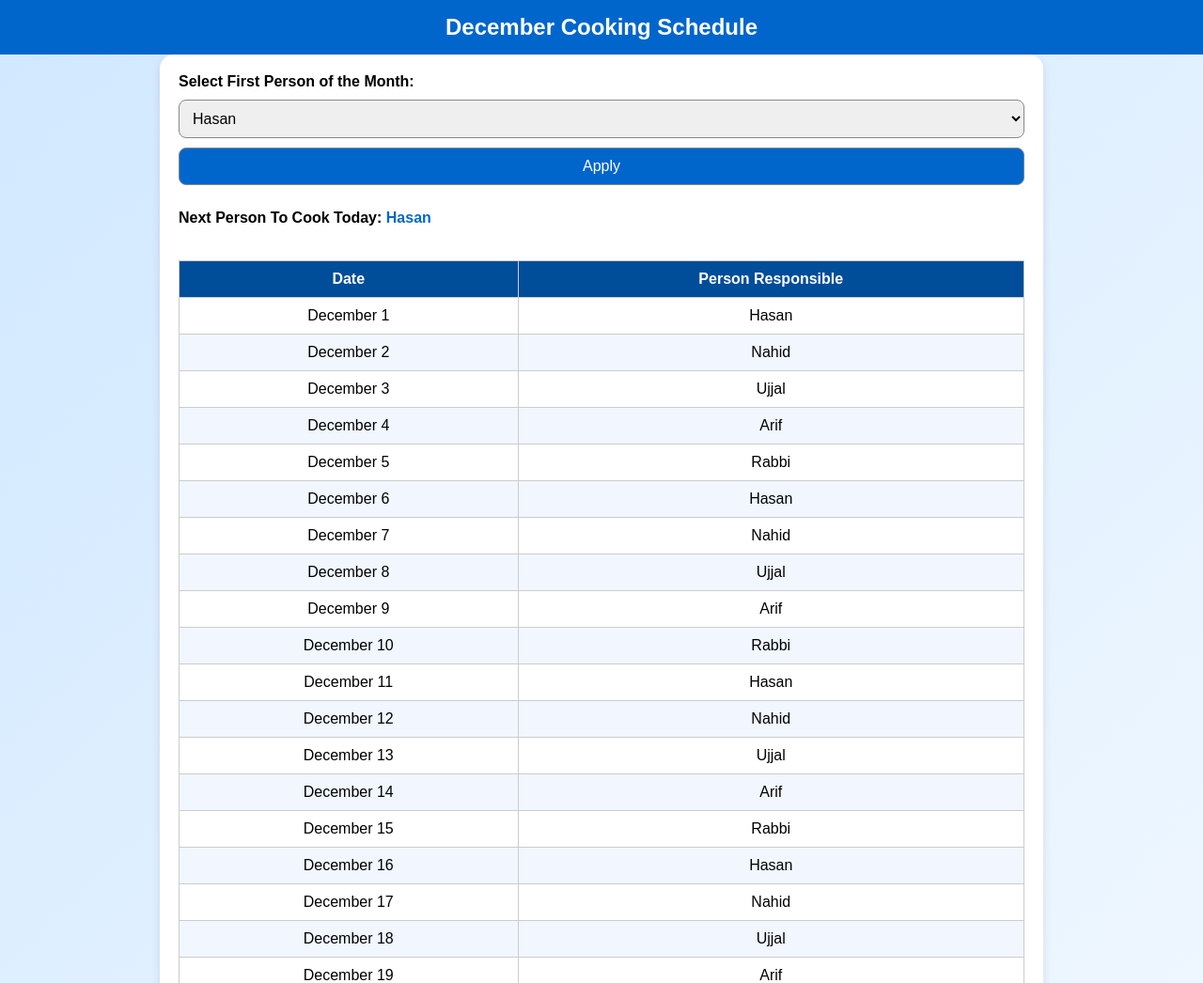
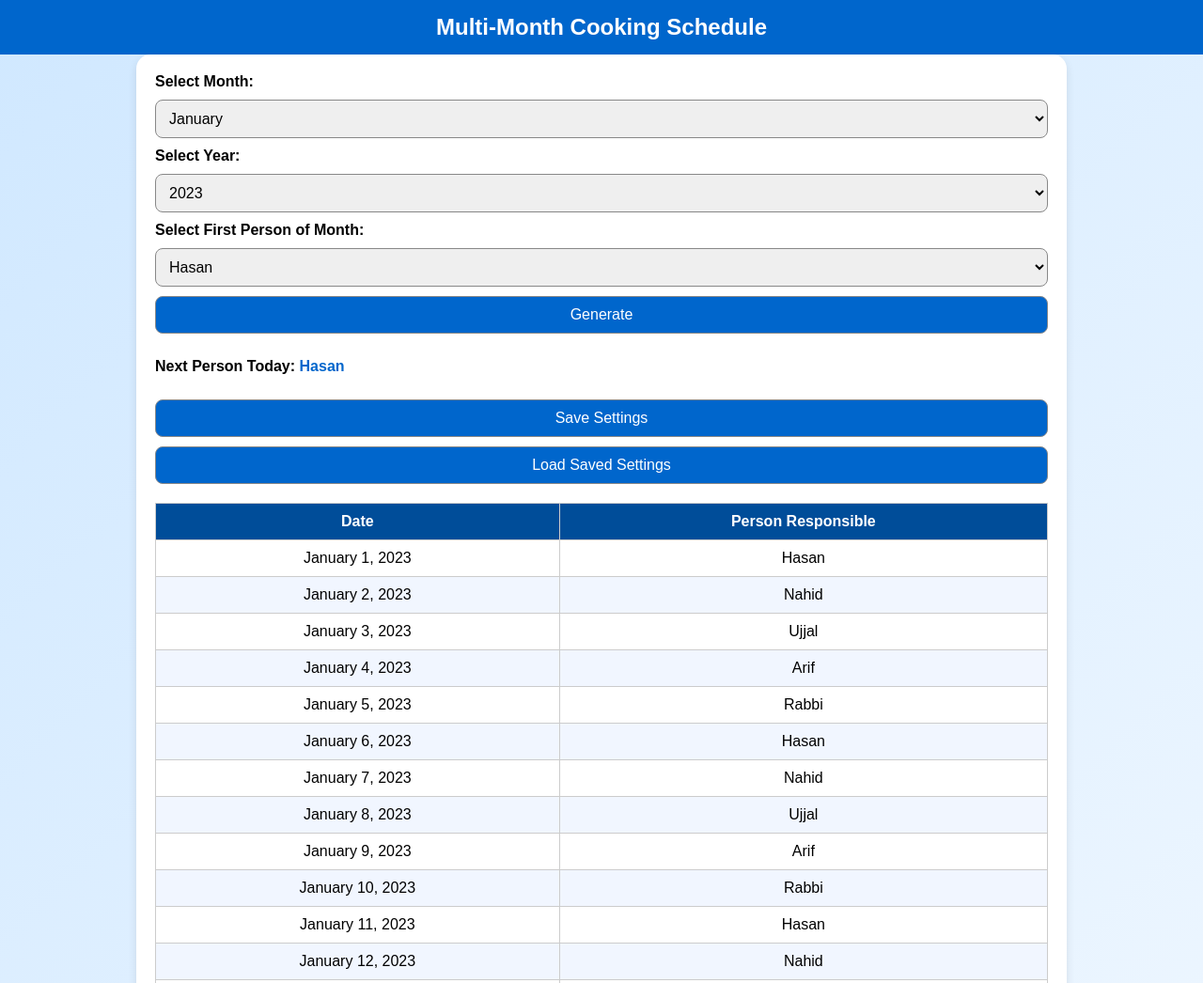
Before and after one commit to Rabbislmqtr/Cookingschedule, a plain HTML site: page index.html in a window 1280 px wide. Shown: the top 1046 px of the page at 94% size. Drawn offline with Linux system fonts and the light colour scheme.

Commit message:
Update cooking schedule page for multi-month support

```diff
--- a/index.html
+++ b/index.html
@@ -3,20 +3,14 @@
 <head>
     <meta charset="UTF-8" />
     <meta name="viewport" content="width=device-width, initial-scale=1.0" />
-    <title>December Cooking Schedule</title>
+    <title>Cooking Schedule Multi-Month</title>
     <style>
         body {
             font-family: Arial, sans-serif;
             background: linear-gradient(135deg, #d0e8ff, #f5faff);
             margin: 0;
             padding: 0;
-            animation: fadein 1s ease-in-out;
         }
-        @keyframes fadein {
-            from { opacity: 0; }
-            to { opacity: 1; }
-        }
-
         header {
             background: #0066cc;
             color: white;
@@ -25,30 +19,21 @@
             font-size: 1.5rem;
             font-weight: bold;
         }
-
         footer {
             background: #003366;
             color: white;
             text-align: center;
-            padding: 10px;
+            padding: 12px;
             margin-top: 30px;
         }
-
         .container {
-            max-width: 900px;
+            max-width: 950px;
             margin: auto;
             background: white;
             padding: 20px;
             border-radius: 15px;
             box-shadow: 0 4px 10px rgba(0,0,0,0.1);
-            animation: slideup 0.7s ease;
         }
-
-        @keyframes slideup {
-            from { transform: translateY(20px); opacity: 0; }
-            to { transform: translateY(0); opacity: 1; }
-        }
-
         table {
             width: 100%;
             border-collapse: collapse;
@@ -66,48 +51,42 @@
         tr:nth-child(even) {
             background: #f1f6ff;
         }
-
         .controls {
             display: flex;
             flex-direction: column;
             gap: 10px;
             margin-bottom: 20px;
         }
-
-        .controls select, .controls button {
+        select, button {
             padding: 10px;
             font-size: 1rem;
             border-radius: 8px;
             border: 1px solid #888;
         }
-
         button {
             background: #0066cc;
             color: white;
             cursor: pointer;
-            transition: 0.3s;
         }
-
         button:hover {
             background: #004c99;
         }
-
-        @media(max-width: 600px){
-            table, th, td {
-                font-size: 0.8rem;
-            }
-            header {
-                font-size: 1.2rem;
-            }
-        }
+        @media(max-width: 600px){ th, td { font-size: 0.8rem; } }
     </style>
 </head>
 <body>
-    <header>December Cooking Schedule</header>
+<header>Multi-Month Cooking Schedule</header>
 
 <div class="container">
     <div class="controls">
-            <label><b>Select First Person of the Month:</b></label>
+
+        <label><b>Select Month:</b></label>
+        <select id="monthSelect"></select>
+
+        <label><b>Select Year:</b></label>
+        <select id="yearSelect"></select>
+
+        <label><b>Select First Person of Month:</b></label>
         <select id="firstPerson">
             <option>Hasan</option>
             <option>Nahid</option>
@@ -115,9 +94,12 @@
             <option>Arif</option>
             <option>Rabbi</option>
         </select>
-            <button onclick="generateSchedule()">Apply</button>
 
-            <p><b>Next Person To Cook Today:</b> <span id="nextPerson" style="color:#0066cc;font-weight:bold;"></span></p>
+        <button onclick="generateSchedule()">Generate</button>
+
+        <p><b>Next Person Today:</b> <span id="nextPerson" style="color:#0066cc;font-weight:bold;"></span></p>
+        <button onclick="saveSettings()">Save Settings</button>
+        <button onclick="loadSettings()">Load Saved Settings</button>
     </div>
 
     <table>
@@ -135,24 +117,73 @@
 
 <script>
     const allPeople = ["Hasan", "Nahid", "Ujjal", "Arif", "Rabbi"];
+    const monthNames = ["January", "February", "March", "April", "May", "June", "July", "August", "September", "October", "November", "December"];
+
+    function populateDropdowns(){
+        const monthSel = document.getElementById("monthSelect");
+        const yearSel = document.getElementById("yearSelect");
+
+        for(let m = 0; m < 12; m++){
+            const opt = document.createElement("option");
+            opt.textContent = monthNames[m];
+            opt.value = m;
+            monthSel.appendChild(opt);
+        }
+
+        const currentYear = new Date().getFullYear();
+        for(let y = currentYear - 2; y <= currentYear + 3; y++){
+            const opt = document.createElement("option");
+            opt.textContent = y;
+            opt.value = y;
+            yearSel.appendChild(opt);
+        }
+    }
+
+    function daysInMonth(month, year){ return new Date(year, month+1, 0).getDate(); }
 
     function generateSchedule(){
+        const month = parseInt(document.getElementById("monthSelect").value);
+        const year = parseInt(document.getElementById("yearSelect").value);
         const first = document.getElementById("firstPerson").value;
-            let startIndex = allPeople.indexOf(first);
+        const startIndex = allPeople.indexOf(first);
 
         const tbody = document.getElementById("scheduleTable");
         tbody.innerHTML = "";
 
-            for (let day = 1; day <= 31; day++){
-                const person = allPeople[(startIndex + (day - 1)) % allPeople.length];
-                const row = `<tr><td>December ${day}</td><td>${person}</td></tr>`;
-                tbody.insertAdjacentHTML("beforeend", row);
+        const numDays = daysInMonth(month, year);
+
+        for (let d = 1; d <= numDays; d++){
+            const person = allPeople[(startIndex + (d - 1)) % allPeople.length];
+            tbody.insertAdjacentHTML("beforeend", `<tr><td>${monthNames[month]} ${d}, ${year}</td><td>${person}</td></tr>`);
         }
 
-            document.getElementById("nextPerson").innerText = allPeople[startIndex];
+        document.getElementById("nextPerson").textContent = allPeople[startIndex];
     }
 
-        window.onload = generateSchedule;
+    function saveSettings(){
+        const settings = {
+            month: document.getElementById("monthSelect").value,
+            year: document.getElementById("yearSelect").value,
+            first: document.getElementById("firstPerson").value
+        };
+        localStorage.setItem("cookingSettings", JSON.stringify(settings));
+        alert("Saved Successfully!");
+    }
+
+    function loadSettings(){
+        const saved = localStorage.getItem("cookingSettings");
+        if(!saved){ alert("No data saved!"); return; }
+
+        const s = JSON.parse(saved);
+        document.getElementById("monthSelect").value = s.month;
+        document.getElementById("yearSelect").value = s.year;
+        document.getElementById("firstPerson").value = s.first;
+
+        generateSchedule();
+    }
+
+    window.onload = () => { populateDropdowns(); generateSchedule(); };
 </script>
+
 </body>
 </html>
```
Lines whose indentation alone changed are shown as unchanged.
